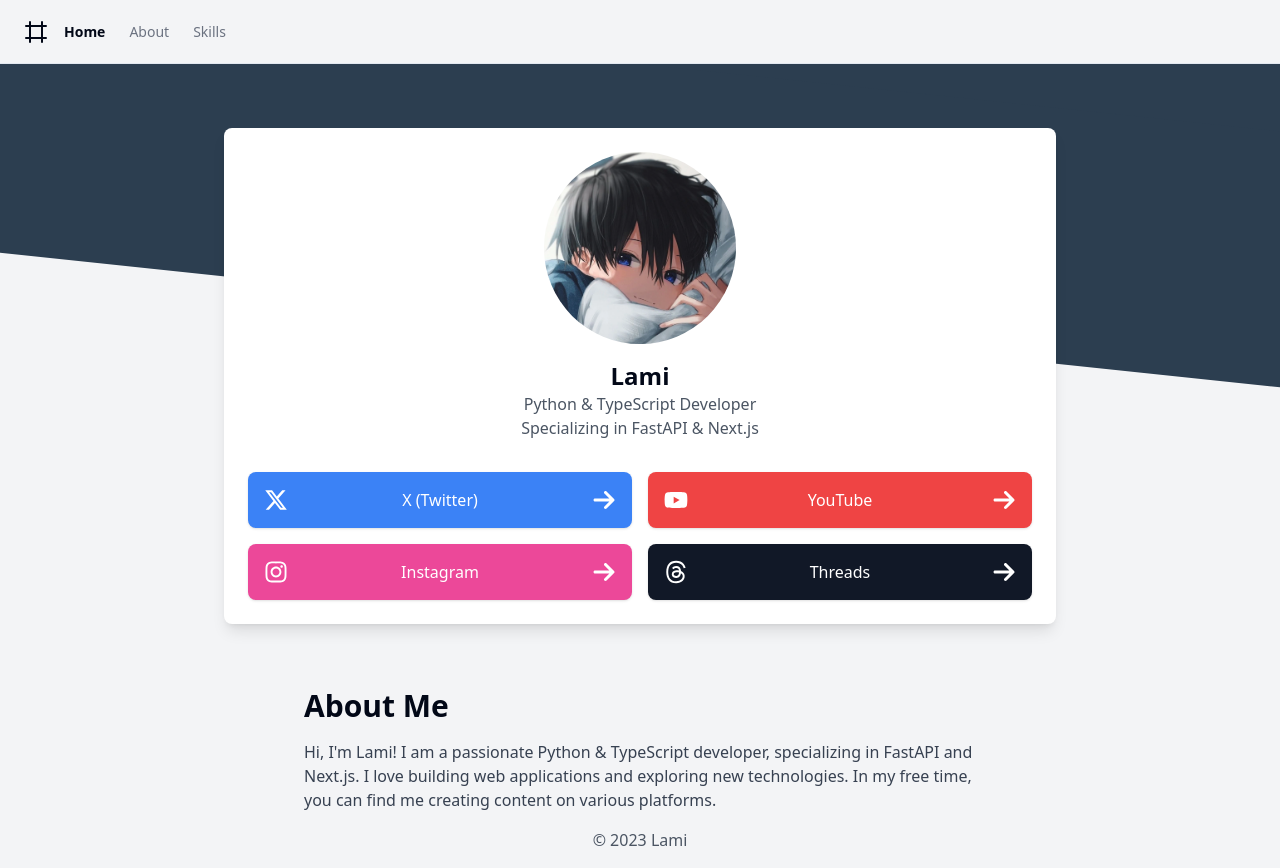
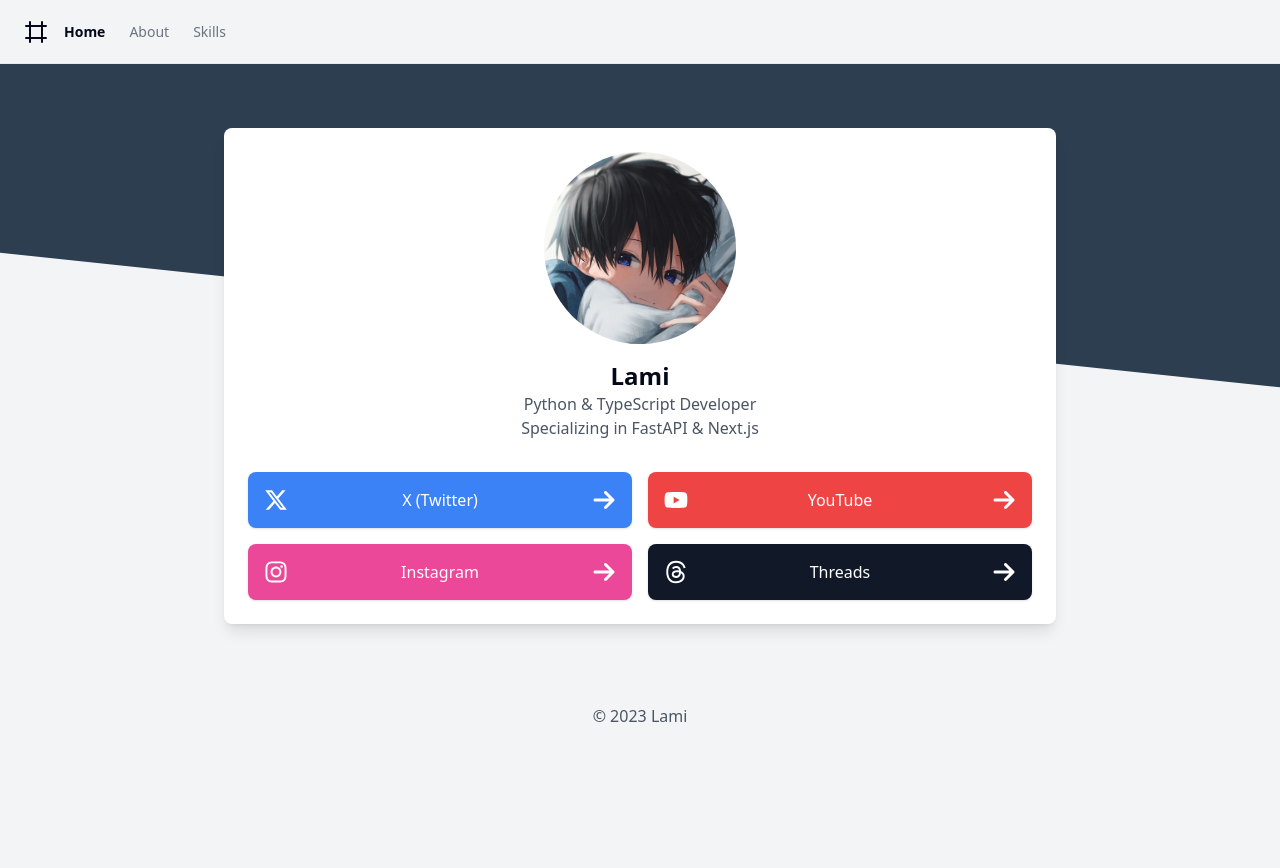
Before and after one commit to Lqm1/Lqm1.github.io, a Next.js app: page / in a window 1280 px wide. After the commit the page ends 800 px from the top, so only its background shows below. Built offline with nearby package versions, Linux system fonts and the light colour scheme.

Commit message:
Fix: react/no-unescaped-entities

```diff
--- a/src/app/page.tsx
+++ b/src/app/page.tsx
@@ -51,15 +51,6 @@
           </div>
         </div>
       </div>
-      <div id="about">
-        <div className="max-w-2xl mx-auto">
-          <h2 className="text-3xl font-semibold mb-4">About Me</h2>
-          <p className="text-gray-700">
-            Hi, I'm Lami! I am a passionate Python & TypeScript developer, specializing in FastAPI and Next.js. I love building
-            web applications and exploring new technologies. In my free time, you can find me creating content on various platforms.
-          </p>
-        </div>
-      </div>
     </>
   )
 }
```
